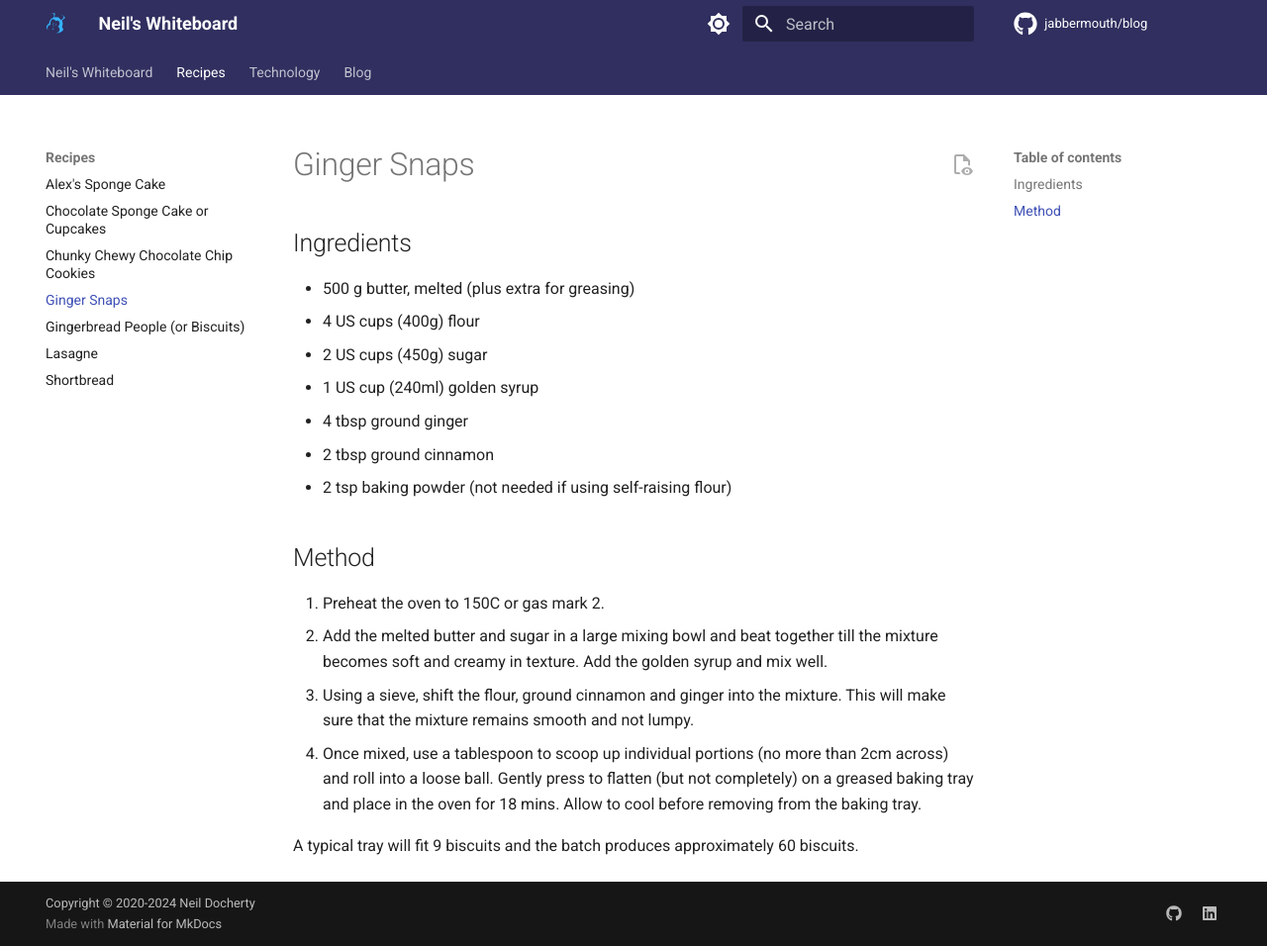
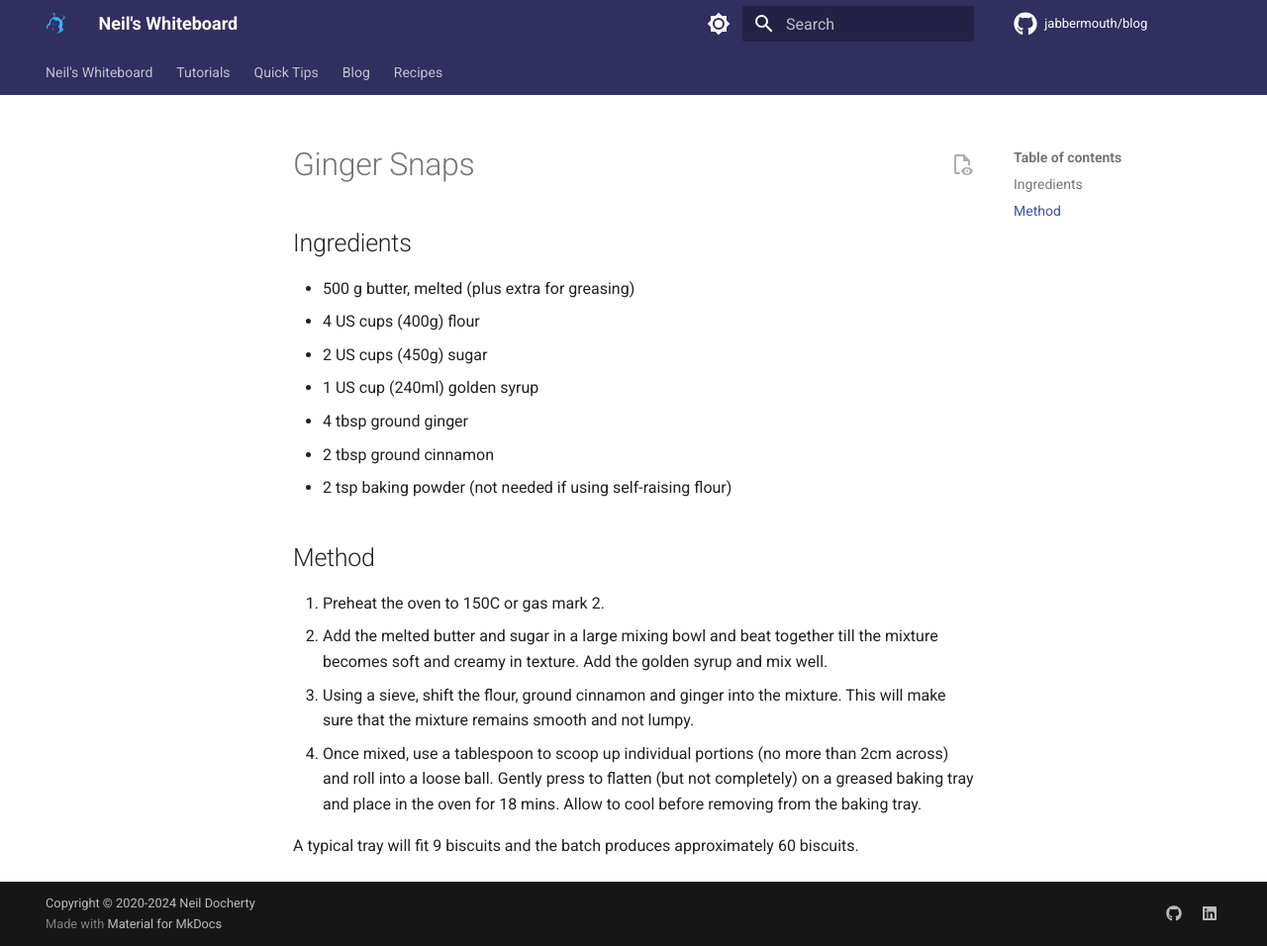
Before and after one commit to jabbermouth/blog, an MkDocs documentation site: the page built from docs/Recipes/Ginger-snaps.md, in a window 1280 px wide and 956 px high. Shown: the whole window at 99% size. Built offline with MkDocs 1.6.1 and Material for MkDocs 9.7.7, drawn with Linux system fonts in a browser that asks for light colours; comment, search, counter and statistics services are not loaded; part of the change alters nothing that is shown.

Commit message:
Add socials plug in Update navigation Add recipes index page

```diff
--- /dev/null
+++ b/docs/Recipes/index.md
@@ -0,0 +1,14 @@
+---
+hide:
+  - navigation
+  - toc
+---
+# Recipes
+
+- [Alex's Sponge Cake](Alexs-sponge-cake.md)
+- [Chocolate Sponge Cake or Cupcakes](Chocolate-sponge-cake-or-cupcakes.md)
+- [Chunky Chewy Chocolate Chip Cookies](Chunky-chewy-chocolate-chip-cookies.md)
+- [Ginger Snaps](Ginger-snaps.md)
+- [Gingerbread People](Gingerbread-people.md)
+- [Lasagne](Lasagne.md)
+- [Shortbread](Shortbread.md)
--- a/mkdocs.yml
+++ b/mkdocs.yml
@@ -7,6 +7,8 @@ site_url: !ENV [SITE_URL, http://127.0.0.1:8000]
 
 plugins:
   - search
+  - social:
+      enabled: !ENV [CI, false]
   - blog:
       blog_toc: true
       post_date_format: "d LLLL Y"
@@ -83,3 +85,10 @@ extra:
 
 extra_css:
   - css/jabbermouth.css
+
+nav:
+  - Neil's Whiteboard: index.md
+  - Tutorials: blog/category/tutorials/
+  - Quick Tips: blog/category/quick-tips/
+  - Blog: blog/
+  - Recipes: Recipes/
```
Also changed, not shown: 1 other file.
